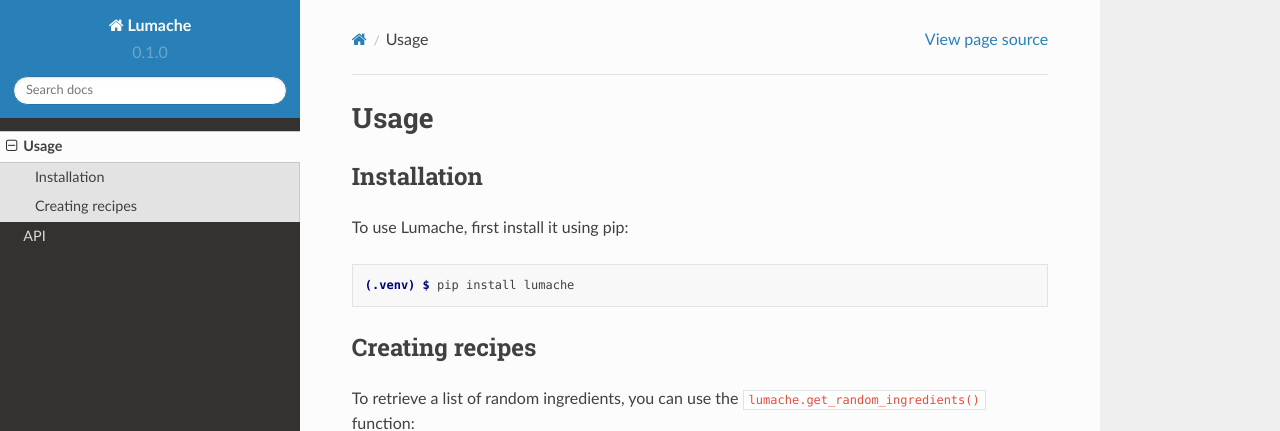
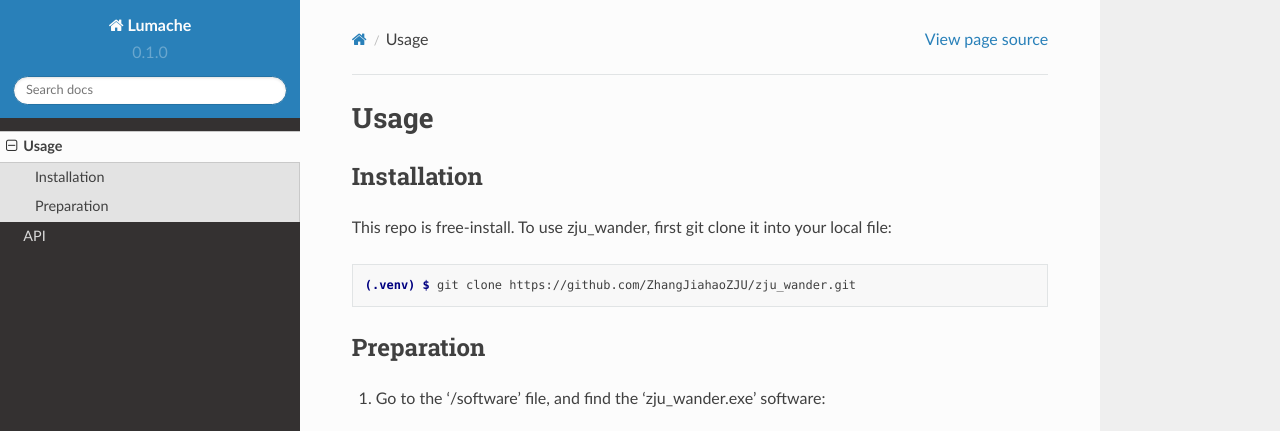
Before and after one commit to ZhangJiahaoZJU/zju_wander, a Sphinx documentation site: the page built from docs/source/usage.rst, in a window 1280 px wide and 1095 px high, cut to the strip 0-431 px from the top of the window. Built offline with Sphinx 7.4.7 and the Read the Docs theme 2.0.0, drawn with Linux system fonts in a browser that asks for light colours.

Commit message:
Update usage.rst

```diff
--- a/docs/source/usage.rst
+++ b/docs/source/usage.rst
@@ -6,17 +6,16 @@ Usage
 Installation
 ------------
 
-To use Lumache, first install it using pip:
+This repo is free-install. To use zju_wander, first git clone it into your local file:
 
 .. code-block:: console
 
-   (.venv) $ pip install lumache
+   (.venv) $ git clone https://github.com/ZhangJiahaoZJU/zju_wander.git
 
-Creating recipes
+Preparation
 ----------------
 
-To retrieve a list of random ingredients,
-you can use the ``lumache.get_random_ingredients()`` function:
+1. Go to the '/software' file, and find the 'zju_wander.exe' software:
 
 .. autofunction:: lumache.get_random_ingredients
 
```
